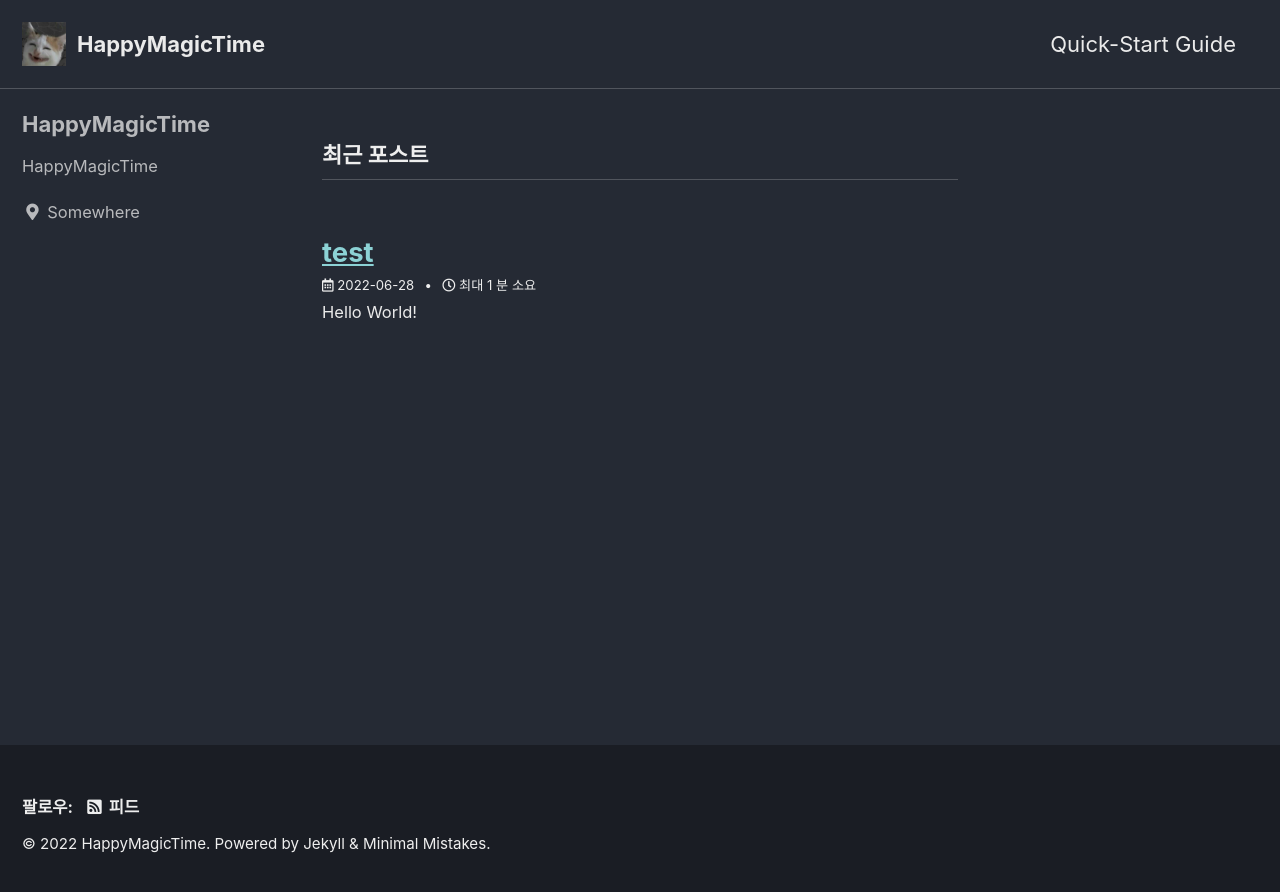
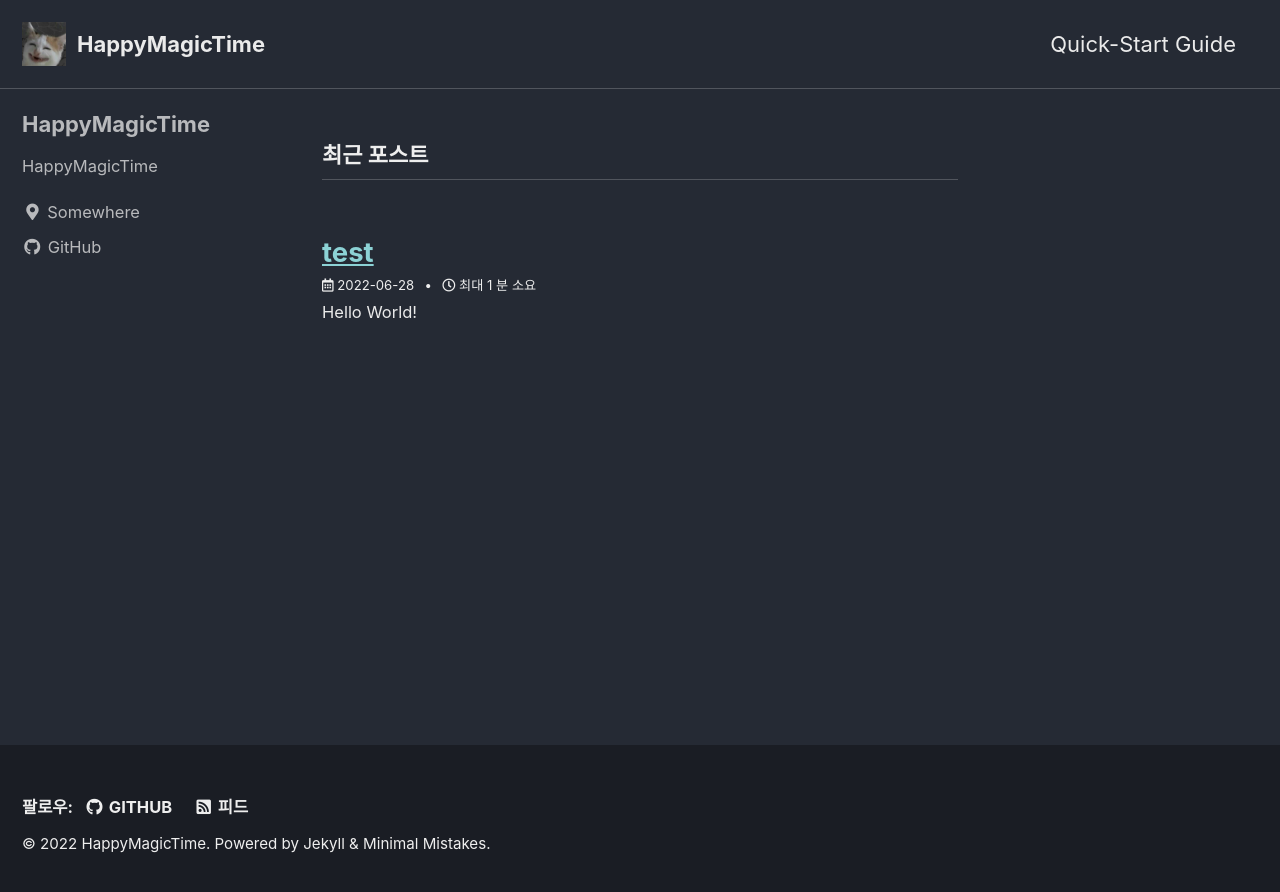
Before and after one commit to HappyMagicTime/HappyMagicTime.github.io, a Jekyll site: the page built from index.html, in a window 1280 px wide. Shown: the top 892 px of the page. Built offline with Jekyll 4.4.1, drawn with Linux system fonts in a browser that asks for light colours; cached includes are drawn as plain includes; the list of posts is cut into pages by our own code.

```diff
--- a/_config.yml
+++ b/_config.yml
@@ -110,46 +110,46 @@ author:
   location         : "Somewhere"
   email            :
   links:
-    - label: "Email"
-      icon: "fas fa-fw fa-envelope-square"
-      # url: "mailto:your.name@email.com"
-    - label: "Website"
-      icon: "fas fa-fw fa-link"
-      # url: "https://your-website.com"
-    - label: "Twitter"
-      icon: "fab fa-fw fa-twitter-square"
-      # url: "https://twitter.com/"
-    - label: "Facebook"
-      icon: "fab fa-fw fa-facebook-square"
-      # url: "https://facebook.com/"
+    # - label: "Email"
+    #   icon: "fas fa-fw fa-envelope-square"
+    #   # url: "mailto:your.name@email.com"
+    # - label: "Website"
+    #   icon: "fas fa-fw fa-link"
+    #   # url: "https://your-website.com"
+    # - label: "Twitter"
+    #   icon: "fab fa-fw fa-twitter-square"
+    #   # url: "https://twitter.com/"
+    # - label: "Facebook"
+    #   icon: "fab fa-fw fa-facebook-square"
+    #   # url: "https://facebook.com/"
     - label: "GitHub"
       icon: "fab fa-fw fa-github"
-      # url: "https://github.com/"
-    - label: "Instagram"
-      icon: "fab fa-fw fa-instagram"
-      # url: "https://instagram.com/"
+      url: "https://github.com/HappyMagicTime"
+    # - label: "Instagram"
+    #   icon: "fab fa-fw fa-instagram"
+    #   # url: "https://instagram.com/"
 
 # Site Footer
 footer:
   links:
-    - label: "Twitter"
-      icon: "fab fa-fw fa-twitter-square"
-      # url:
-    - label: "Facebook"
-      icon: "fab fa-fw fa-facebook-square"
-      # url:
+    # - label: "Twitter"
+    #   icon: "fab fa-fw fa-twitter-square"
+    #   # url:
+    # - label: "Facebook"
+    #   icon: "fab fa-fw fa-facebook-square"
+    #   # url:
     - label: "GitHub"
       icon: "fab fa-fw fa-github"
-      # url:
-    - label: "GitLab"
-      icon: "fab fa-fw fa-gitlab"
-      # url:
-    - label: "Bitbucket"
-      icon: "fab fa-fw fa-bitbucket"
-      # url:
-    - label: "Instagram"
-      icon: "fab fa-fw fa-instagram"
-      # url:
+      url: https://github.com/HappyMagicTime
+    # - label: "GitLab"
+    #   icon: "fab fa-fw fa-gitlab"
+    #   # url:
+    # - label: "Bitbucket"
+    #   icon: "fab fa-fw fa-bitbucket"
+    #   # url:
+    # - label: "Instagram"
+    #   icon: "fab fa-fw fa-instagram"
+    #   # url:
 
 
 # Reading Files
@@ -218,9 +218,9 @@ sass:
 
 # Outputting
 permalink: /:categories/:title/
-paginate: 5 # amount of posts to show
+paginate: 10 # amount of posts to show
 paginate_path: /page:num/
-timezone: # https://en.wikipedia.org/wiki/List_of_tz_database_time_zones
+timezone: Asia/Seoul # https://en.wikipedia.org/wiki/List_of_tz_database_time_zones
 
 
 # Plugins (previously gems:)
```
